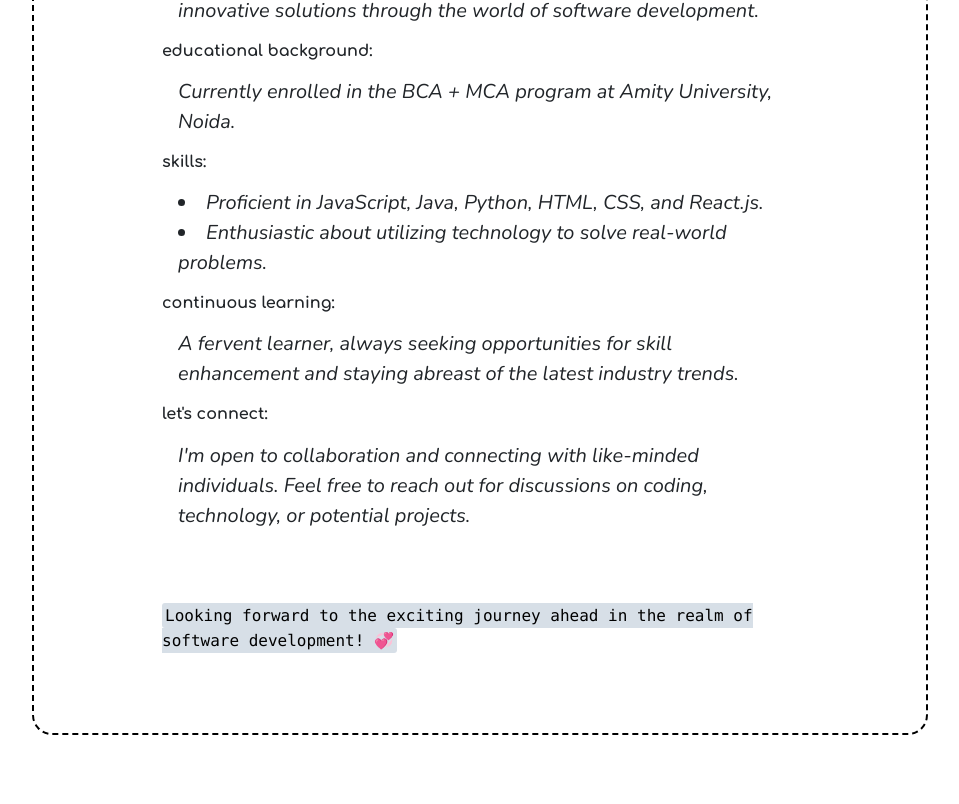
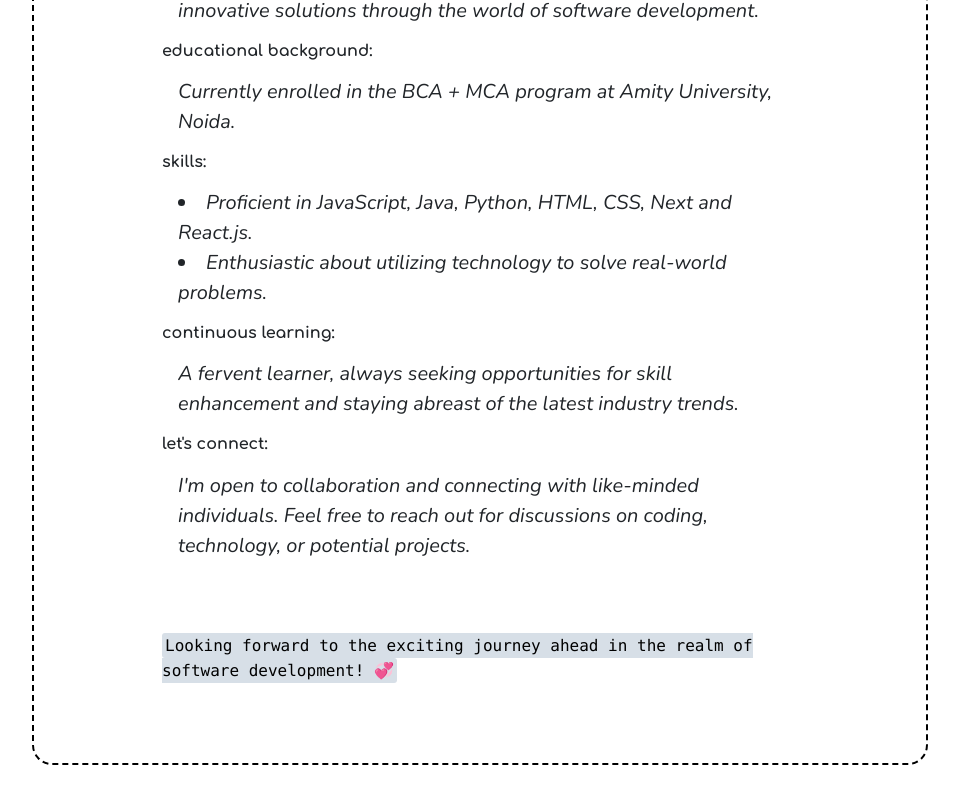
Before and after one commit to Xane07/xaneDev, a React (Vite) app: page / in a window 1280 px wide. Shown: the part 1171-1975 px from the top of the page, without its empty margins (160-1119 px from the left). Built offline with nearby package versions, Linux system fonts and the light colour scheme.

Commit message:
skill update

```diff
--- a/src/elements/aboutMe/mesection.jsx
+++ b/src/elements/aboutMe/mesection.jsx
@@ -30,7 +30,7 @@ function Me() {
           <h5 className="subhd py-3 text-lg">skills:</h5>
           <p className="para">
             <li>
-              Proficient in JavaScript, Java, Python, HTML, CSS, and React.js.
+              Proficient in JavaScript, Java, Python, HTML, CSS, Next and React.js.
             </li>
             <li>
               Enthusiastic about utilizing technology to solve real-world
```
Also changed, not shown: 4 other files (tests, documents, lock files or other folders).
